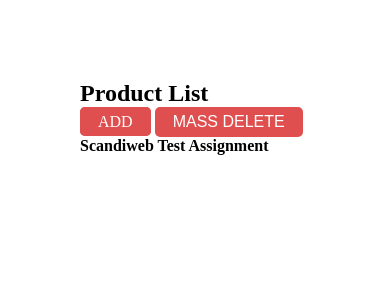
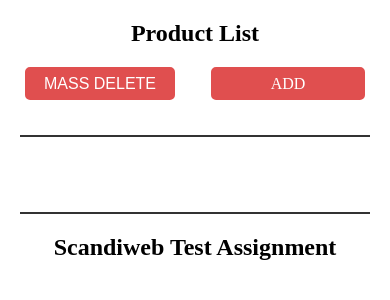
Before and after one commit to DeVic-oliver/scandiweb, a PHP site: page / in a window 390 px wide. Shown: the top 300 px of the page. Run offline with PHP 8.4, Linux system fonts and the light colour scheme; data that the repository does not hold is empty.

Commit message:
css stylization

```diff
--- a/assets/css/style.css
+++ b/assets/css/style.css
@@ -29,3 +29,87 @@
 .product-type-card:not(.type-dvd){
     display: none;
 }
+
+.hero{
+    border-bottom: 2px solid #333;
+    display: flex;
+    padding-bottom: 15px;
+    margin-bottom: 40px;
+}
+
+footer{
+    border-top: 2px solid #333;
+    font-size: 24px;
+    margin-top: 35px;
+    padding: 1.25rem;
+    text-align: center;
+}
+
+.hero > *{
+    margin-bottom: 20px;
+}
+
+.product-card{
+    align-items: center;
+    background: #f6f6f6;
+    border: 1px solid #666;
+    display: flex;
+    justify-content: center;
+    font-size: 20px;
+    min-height: 250px;
+    padding: 1.20rem;
+    position: relative;
+    text-align: center;
+}
+
+.product-card > div{
+    display: flex;
+    flex-direction: column;
+}
+
+.product-card > div input[type="checkbox"]{
+    position: absolute;
+    top: 25px;
+    left: 25px;
+    transform: scale(2);
+}
+
+.product-card > div > *{
+    margin-bottom: 10px;
+}
+
+
+@media screen and (max-width: 767px) {
+    .container{
+        padding: 1.25rem;
+    }
+
+    .hero{
+        display: block;
+        text-align: center;
+    }
+
+    .hero-actions-container{
+        display: flex;
+        justify-content: space-between;
+        flex-direction: row-reverse;
+        max-width: 340px;
+        margin-left: auto;
+        margin-right: auto;
+        width: 100%;
+    }
+
+    .hero-actions-container > *{
+        width: 150px;
+    }
+
+    .button{
+        padding: 0.35rem 0;
+    }
+
+    .product-list{
+        display: grid;
+        grid-template-columns: 1fr;
+        row-gap: 40px;
+    }
+}
--- a/views/product/product-card.html
+++ b/views/product/product-card.html
@@ -1,7 +1,9 @@
 <div class="product product-card">
-    <input type="checkbox" name="sku_{{sku}}" value="{{sku}}" id="">
-    <span class="product-sku">{{sku}}</span>
-    <h2 class="product-title">{{name}}</h2>
-    <span class="product-price">{{price}} $</span>
-    <span class="product-info">{{info}}</span>
+    <div>
+        <input type="checkbox" name="sku_{{sku}}" value="{{sku}}" id="sku_{{sku}}">
+        <label for="sku_{{sku}}" class="product-sku">{{sku}}</label>
+        <h2 class="product-title">{{name}}</h2>
+        <span class="product-price">{{price}} $</span>
+        <span class="product-info">{{info}}</span>
+    </div>
 </div>
```
